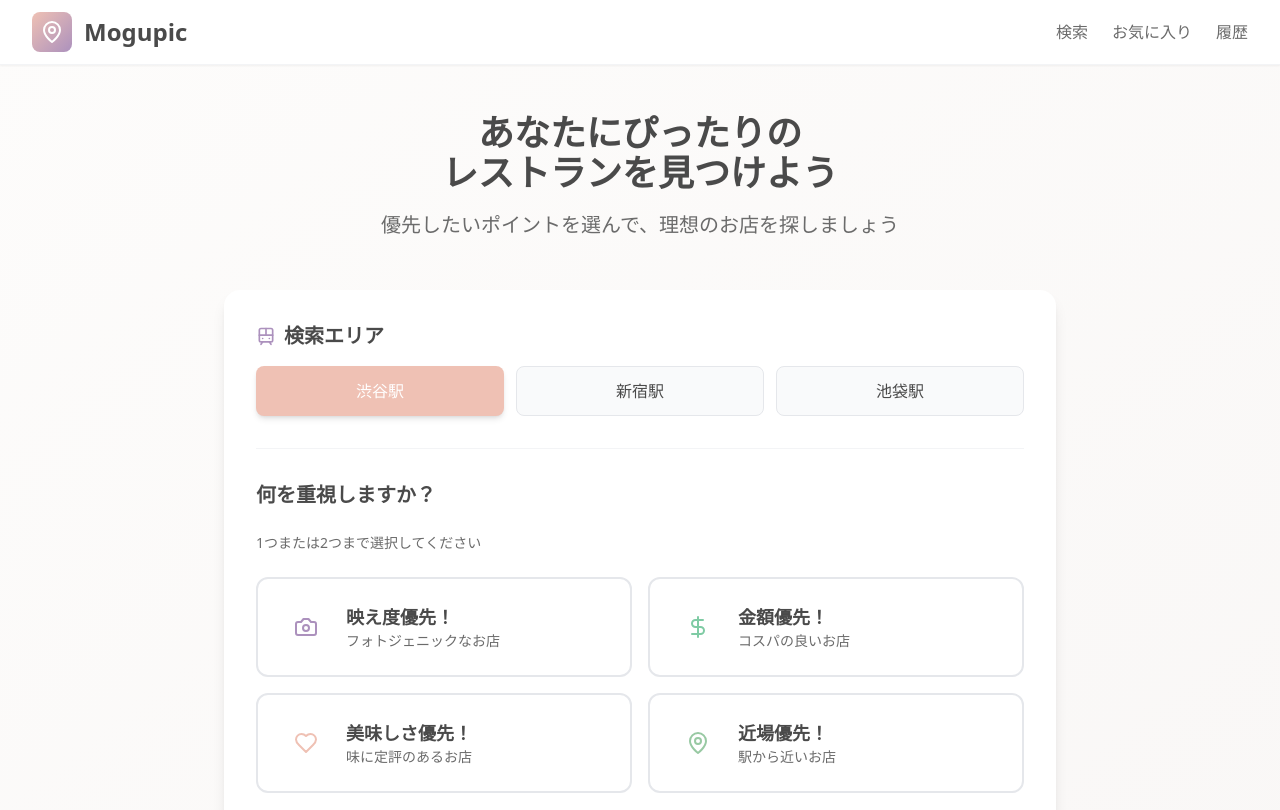
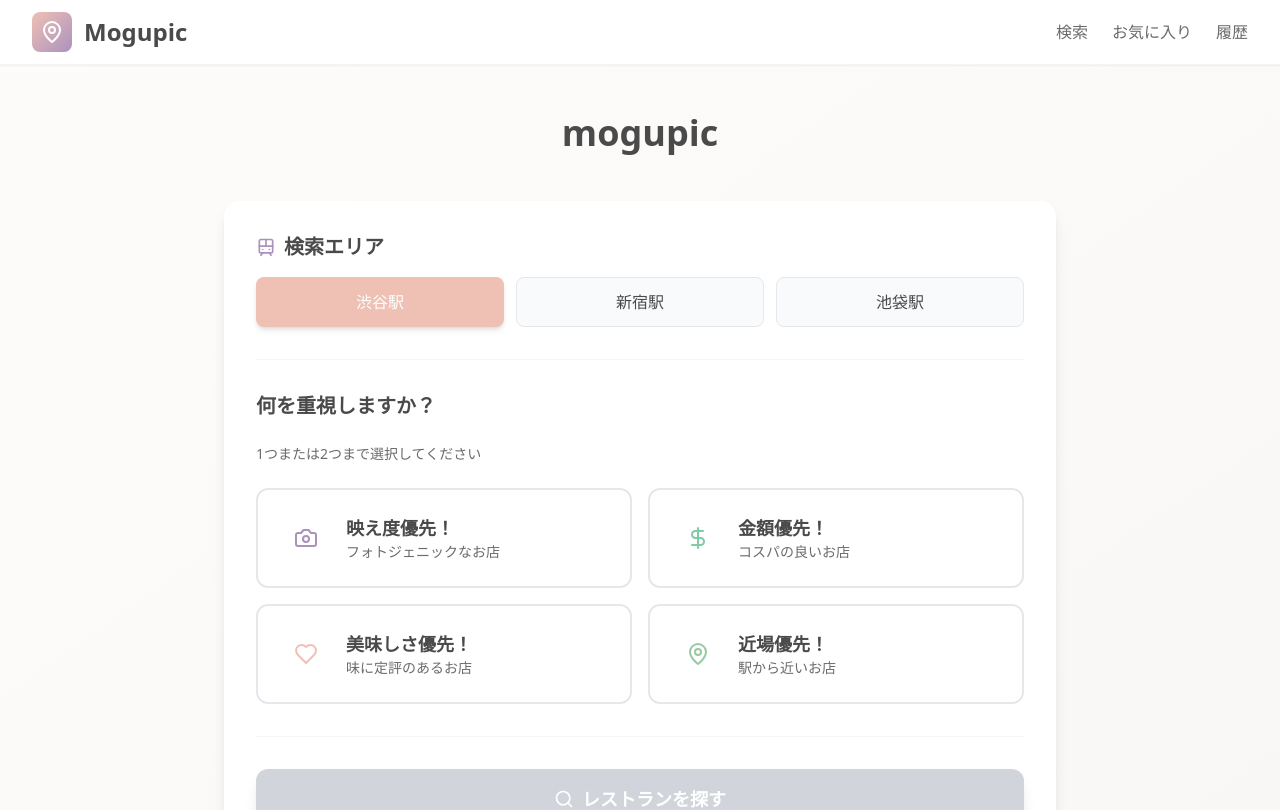
Before and after one commit to Aona0530/aws_mogupic, a React (Vite) app: page / in a window 1280 px wide. Shown: the top 810 px of the page. Built offline with nearby package versions, Linux system fonts and the light colour scheme; no server answers.

Commit message:
コメント変更

```diff
--- a/src/components/SearchForm.tsx
+++ b/src/components/SearchForm.tsx
@@ -28,11 +28,8 @@ const SearchForm: React.FC<SearchFormProps> = ({ onSearch, isLoading }) => {
     <main className="max-w-4xl mx-auto px-4 sm:px-6 lg:px-8 py-12">
       <div className="text-center mb-12">
         <h2 className="text-4xl font-bold text-[#4a4a4a] mb-4">
-          あなたにぴったりの<br />レストランを見つけよう
+          mogupic
         </h2>
-        <p className="text-xl text-[#6b6b6b] leading-relaxed">
-          優先したいポイントを選んで、理想のお店を探しましょう
-        </p>
       </div>
 
       <div className="bg-white rounded-2xl shadow-lg p-8 space-y-8">
```
